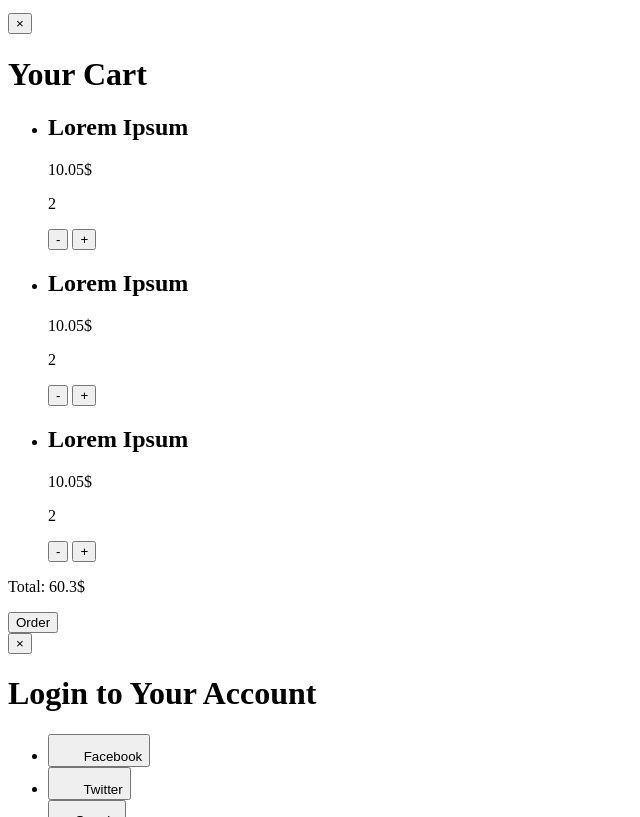
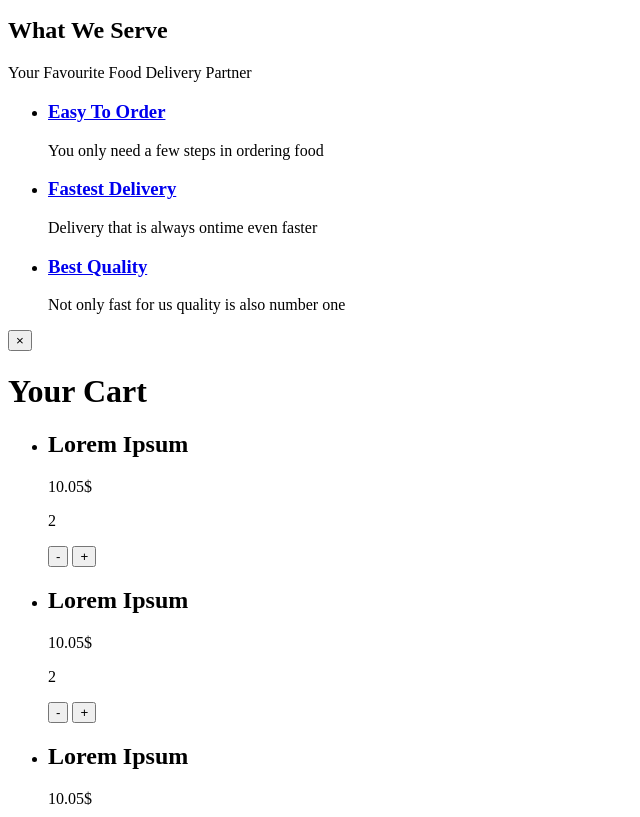
Before and after one commit to ocosmiccobalt/foodeli, a website: page source/index.html in a window 1280 px wide. Shown: the part 1025-1842 px from the top of the page, without its empty margins (0-640 px from the left). Drawn offline with Linux system fonts and the light colour scheme.

Commit message:
Add initial markup for 'services' section

```diff
--- a/source/index.html
+++ b/source/index.html
@@ -240,6 +240,33 @@
           </article>
         </div>
       </section>
+
+      <section class="services" id="#services">
+        <div class="services__wrapper wrapper">
+          <h2 class="services__title">What We Serve</h2>
+          <p class="services__subtitle">Your Favourite Food Delivery Partner</p>
+          <ul class="services__list" role="list">
+            <li class="services__item service-item service-item--order">
+              <h3 class="service-item__title">
+                <a class="service-item__link" href="#order-page-content">Easy To Order</a>
+              </h3>
+              <p class="service-item__description">You only need a few steps in ordering food</p>
+            </li>
+            <li class="services__item service-item--delivery">
+              <h3 class="service-item__title">
+                <a class="service-item__link" href="#delivery-page-content">Fastest Delivery</a>
+              </h3>
+              <p class="service-item__description">Delivery that is always ontime even faster</p>
+            </li>
+            <li class="services__item service-item--quality">
+              <h3 class="service-item__title">
+                <a class="service-item__link" href="#quality-page-content">Best Quality</a>
+              </h3>
+              <p class="service-item__description">Not only fast for us quality is also number one</p>
+            </li>
+          </ul>
+        </div>
+      </section>
     </main>
 
     <footer class="page-footer"></footer>
```
